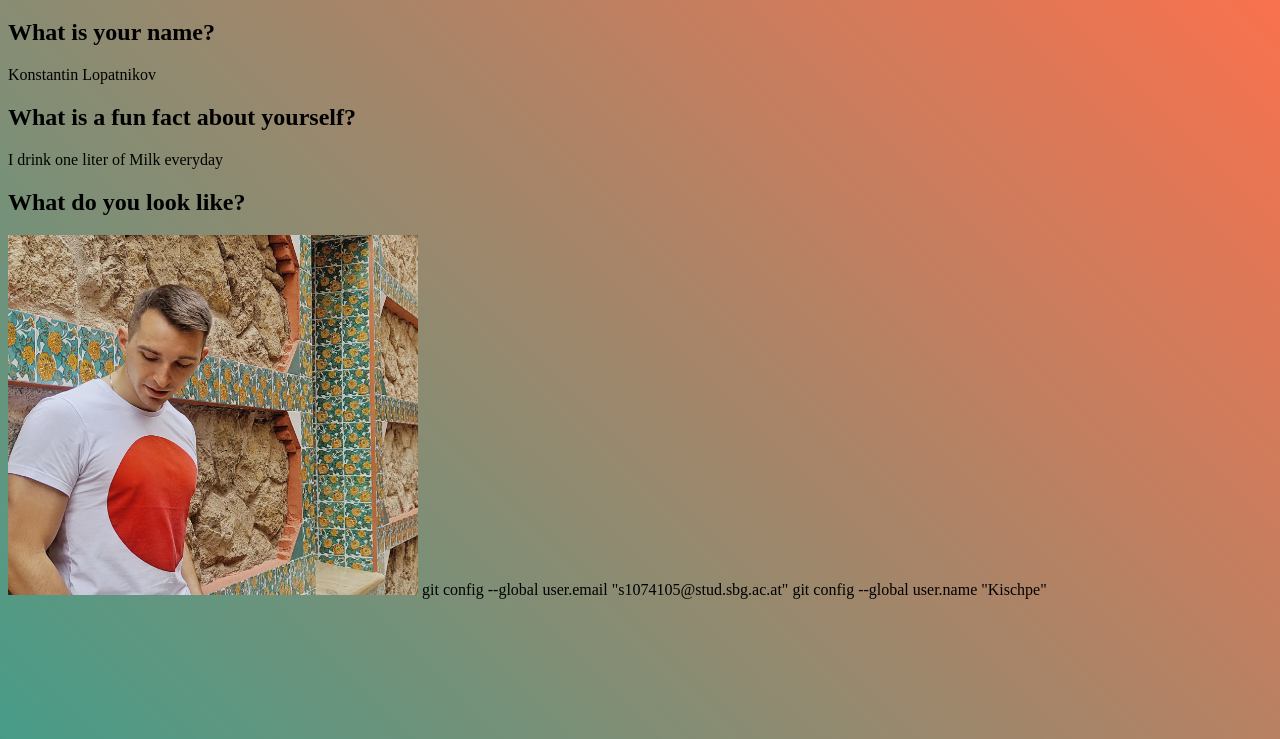
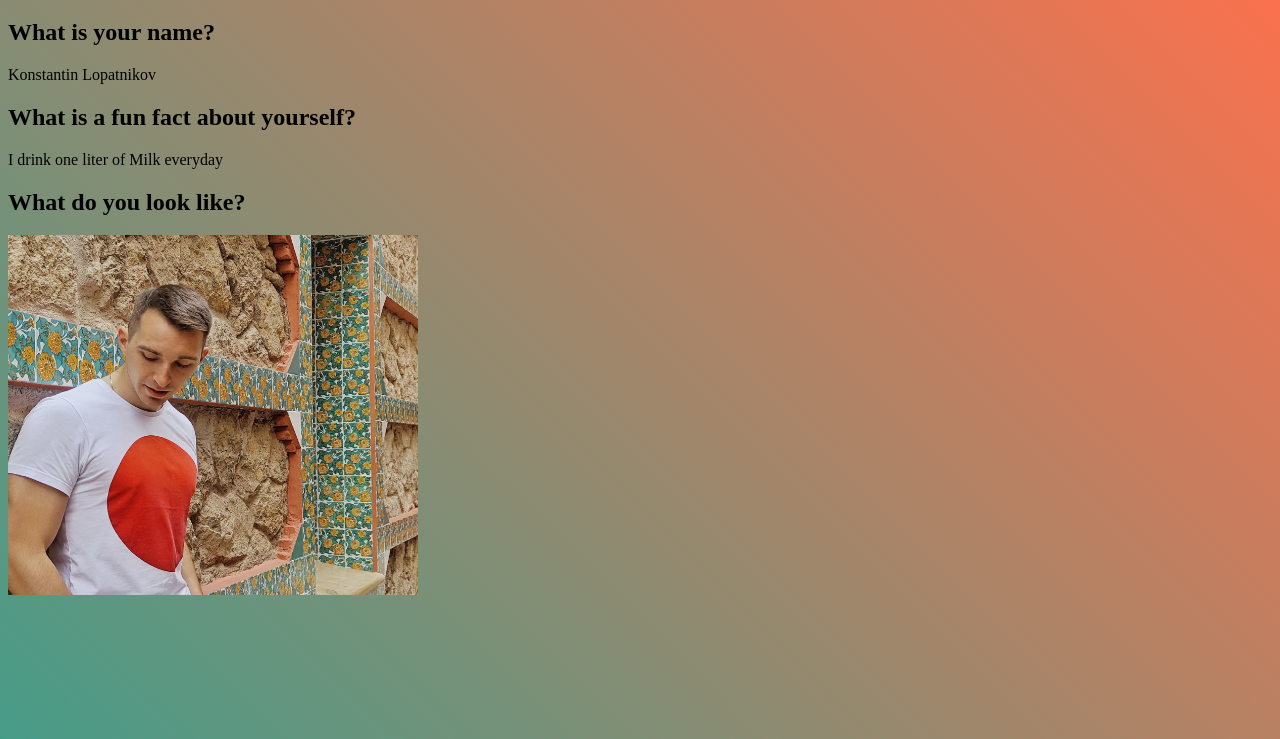
Before and after one commit to webprogplus/assignment-01-Kischpe, a plain HTML site: page index.html in a window 1280 px wide. Shown: the part 61-800 px from the top of the page. Drawn offline with Linux system fonts and the light colour scheme.

Commit message:
Update index.html

```diff
--- a/index.html
+++ b/index.html
@@ -23,6 +23,3 @@
 
   </body>
 </html>
-
-git config --global user.email "s1074105@stud.sbg.ac.at"
-git config --global user.name "Kischpe"
```
